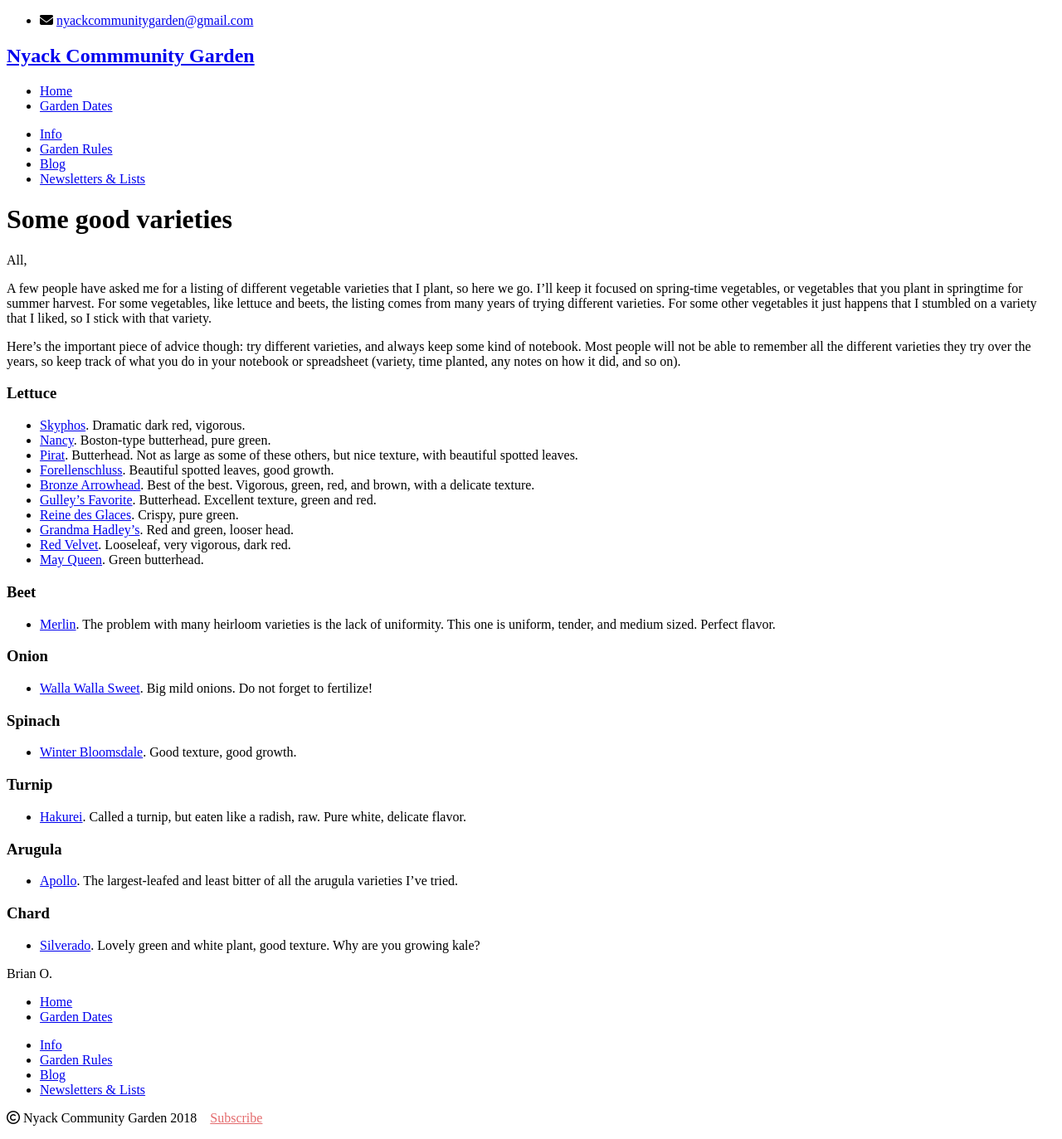
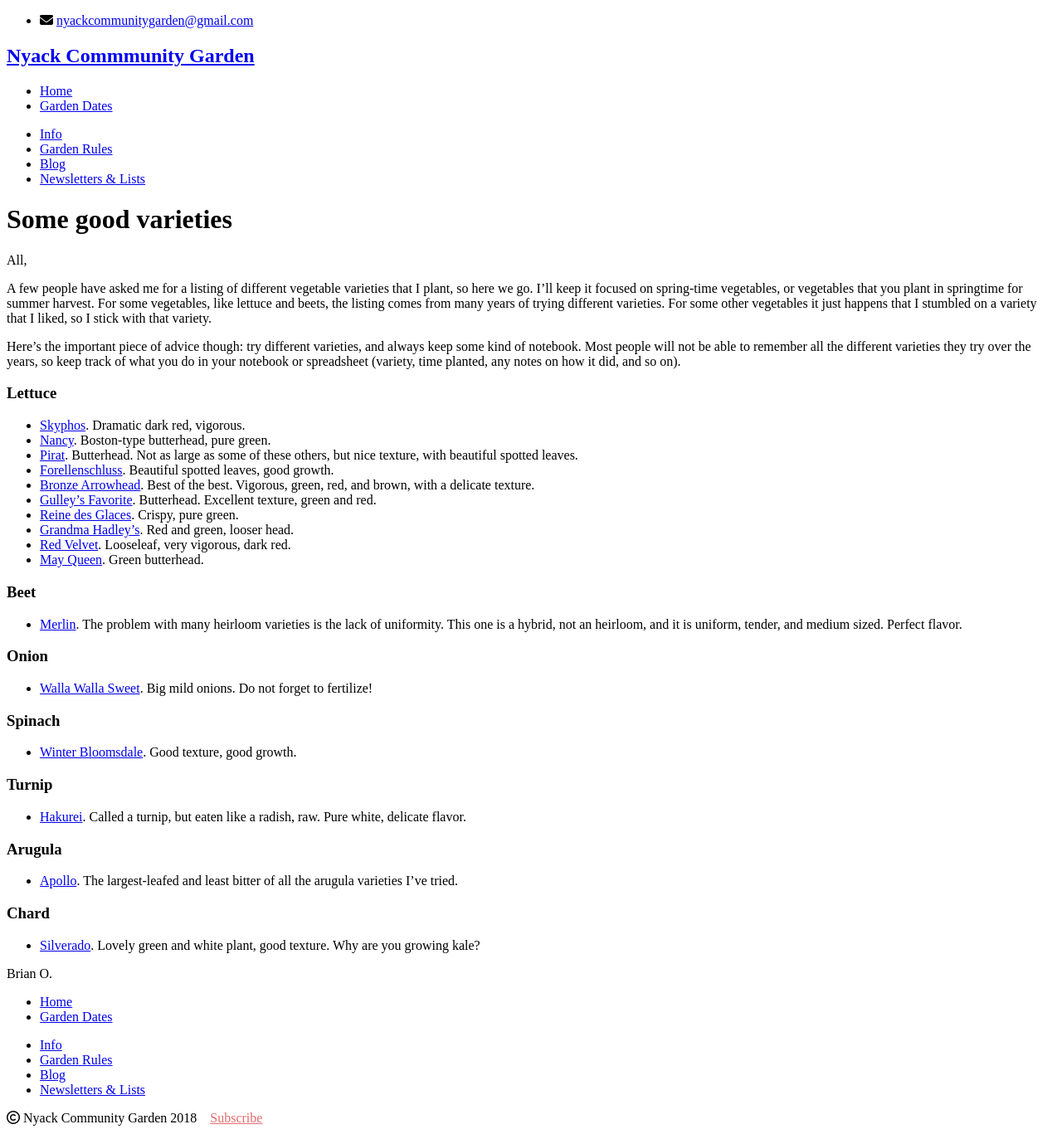
Before and after one commit to bosborne/nyackcommunitygarden, a Jekyll site: the page built from _posts/2018-02-25-good-seeds.md, in a window 1280 px wide. Shown: the whole page at 83% size. Built offline with Jekyll 4.4.1, drawn with Linux system fonts in a browser that asks for light colours; nearby versions of some CDN libraries; library files that are not in the unit come from our copies.

Commit message:
Modification

```diff
--- a/_posts/2018-02-25-good-seeds.md
+++ b/_posts/2018-02-25-good-seeds.md
@@ -25,7 +25,7 @@ Here's the important piece of advice though: try different varieties, and always
 
 ### Beet
 
-* [Merlin](http://www.johnnyseeds.com/vegetables/beets/round-beets/merlin-organic-f1-beet-seed-2758G.html). The problem with many heirloom varieties is the lack of uniformity. This one is uniform, tender, and medium sized. Perfect flavor.
+* [Merlin](http://www.johnnyseeds.com/vegetables/beets/round-beets/merlin-organic-f1-beet-seed-2758G.html). The problem with many heirloom varieties is the lack of uniformity. This one is a hybrid, not an heirloom, and it is uniform, tender, and medium sized. Perfect flavor.
 
 ### Onion
 
```
